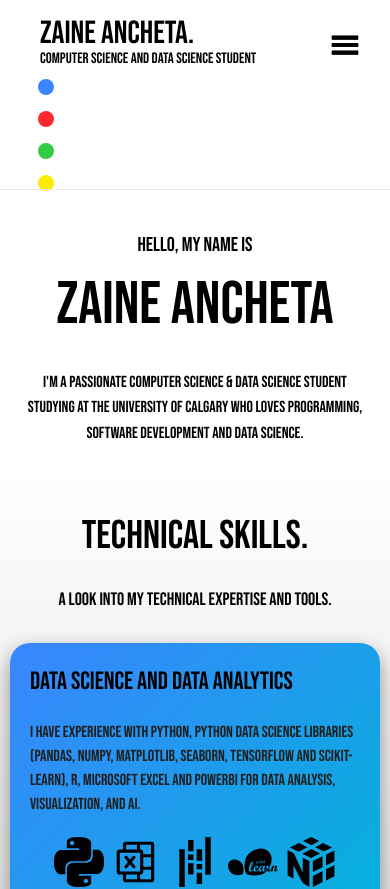
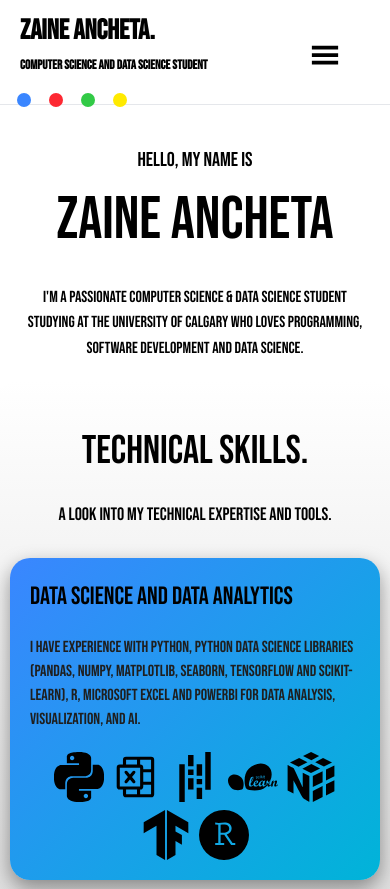
Before and after one commit to Zaine2k/ZaineAnchetaNewPortfolio, a React (Vite) app: page / in a window 390 px wide. Shown: the top 889 px of the page. Built offline with nearby package versions, Linux system fonts and the light colour scheme.

Commit message:
Responsiveness Fixes

```diff
--- a/src/App.css
+++ b/src/App.css
@@ -5,3 +5,8 @@
   margin: 60px auto;
   border: none;
 }
+
+html, body {
+  overflow-x: hidden;
+  width: 100%;
+}
--- a/src/components/navbar/Navbar.css
+++ b/src/components/navbar/Navbar.css
@@ -1,4 +1,5 @@
-@media (max-width: 1920px) {
+/* ======= Base Styles ======= */
+
 .nav {
     display: flex;
     justify-content: space-between;
@@ -6,13 +7,15 @@
     margin: 30px 100px;
     color: rgb(0, 0, 0);
     flex-wrap: wrap;
-
+    position: relative;
+    z-index: 1002;
   }
 
   .nav-icons {
+    display: flex;
+    gap: 5px;
     margin-left: -10px;
     margin-bottom: -20px;
-
   }
 
   .nav-logo {
@@ -35,90 +38,6 @@
     flex-wrap: wrap;
   }
 
-    .nav-contact {
-        border-radius: 50px;
-        padding: 10px 30px;
-        background: rgb(29, 29, 29);
-        color: rgb(255, 255, 255);
-        white-space: nowrap;
-        box-shadow: 0px 4px 8px rgba(0, 0, 0, 0.4);
-    }
-}
-
-/* Medium screens */
-@media (min-width: 1024px) {
-    .nav {
-        margin: 20px 50px;
-    }
-
-    .nav-logo {
-        font-size: 40px;
-    }
-
-    .nav-menu {
-        font-size: 20px;
-        gap: 50px;
-    }
-
-    .nav-contact {
-        font-size: 20px;
-        padding: 8px 24px;
-    }
-}
-
-
-/* Smaller screens and vertical monitors */
-@media (max-width: 768px), (max-aspect-ratio: 3/4) {
-    .nav {
-        margin: 15px 20px;
-        flex-wrap: wrap;
-        gap: 10px;
-    }
-
-    .nav-logo {
-        font-size: 32px;
-    }
-
-    .nav-menu {
-        font-size: 20px;
-        gap: 20px;
-    }
-
-    .nav-contact {
-        font-size: 14px;
-        padding: 6px 18px;
-    }
-}
-
-@media (max-width: 425px) {
-    .nav {
-        margin: 10px 40px;
-        color: rgb(0, 0, 0);
-    }
-
-    .nav-icons {
-        margin-left: -10px;
-        margin-bottom: -20px;
-
-    }
-
-    .nav-logo {
-        font-size: 32px;
-        font-weight: 500;
-    }
-
-    .logo-text {
-        margin-top: -10px;
-        font-size: 15px;
-    }
-
-    .nav-menu {
-        font-size: 5px;
-        gap: 5px;
-    }
-
-}
-
   .nav-menu li {
     display: flex;
     align-items: center;
@@ -136,6 +55,7 @@
 
   .nav-menu li a {
     text-decoration: none;
+    color: inherit;
     transition: all 0.3s ease;
   }
 
@@ -146,22 +66,33 @@
     cursor: pointer;
   }
 
-/* Show hamburger icon only on small screens */
+  .nav-contact {
+    border-radius: 50px;
+    padding: 10px 30px;
+    background: rgb(29, 29, 29);
+    color: white;
+    white-space: nowrap;
+    box-shadow: 0px 4px 8px rgba(0, 0, 0, 0.4);
+  }
+
+  /* ======= Hamburger Icon ======= */
+
   .hamburger {
     display: none;
     cursor: pointer;
     position: absolute;
     top: 30px;
     right: 30px;
-    z-index: 1001;
+    z-index: 1003;
   }
 
-  /* Ensure the icons are visible */
   .hamburger svg {
     color: black;
+    font-size: 30px;
   }
 
-  /* Mobile Nav Behavior */
+  /* ======= Mobile Menu Behavior ======= */
+
   @media (max-width: 768px) {
     .hamburger {
       display: block;
@@ -178,11 +109,16 @@
       align-items: center;
       padding: 20px 0;
       z-index: 1000;
-      box-shadow: 0px 8px 20px rgba(0,0,0,0.2);
+      box-shadow: 0px 8px 20px rgba(0, 0, 0, 0.2);
+      transition: all 0.3s ease-in-out;
+      opacity: 0;
+      pointer-events: none;
     }
 
     .nav-menu.active {
       display: flex;
+      opacity: 1;
+      pointer-events: auto;
     }
 
     .nav-menu li {
@@ -193,4 +129,45 @@
     .nav-menu .button-icons {
       display: none;
     }
+
+    .nav-contact {
+      font-size: 16px;
+      padding: 6px 18px;
     }
+  }
+
+  /* ======= Extra Small Screens (Phones) ======= */
+
+  @media (max-width: 425px) {
+    .nav {
+      margin: 10px 20px;
+      flex-direction: column;
+      align-items: flex-start;
+    }
+
+    .nav-logo {
+      font-size: 28px;
+      font-weight: 600;
+    }
+
+    .logo-text {
+      font-size: 13px;
+      margin-top: 4px;
+    }
+
+    .nav-icons {
+      margin-top: 10px;
+      gap: 4px;
+    }
+
+    .nav-menu {
+      font-size: 18px;
+      gap: 10px;
+      width: 100%;
+    }
+
+    .nav-menu li {
+      padding: 10px;
+      font-size: 18px;
+    }
+  }
--- a/src/index.css
+++ b/src/index.css
@@ -8,3 +8,9 @@ body {
   cursor: crosshair;
   overflow-x: hidden;
 }
+
+* {
+  margin: 0;
+  padding: 0;
+  box-sizing: border-box;
+}
```
Lines whose indentation alone changed are shown as unchanged.
